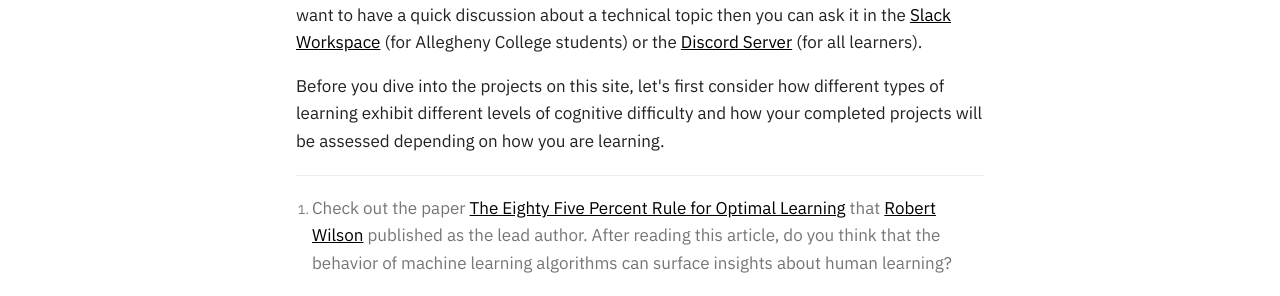
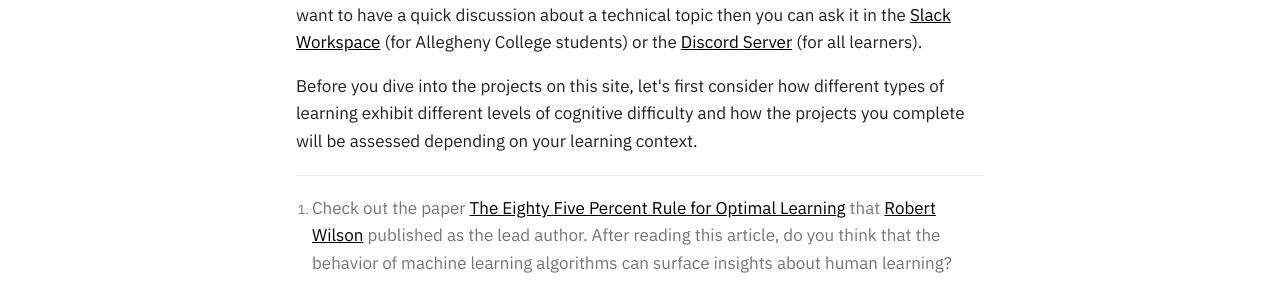
Before and after one commit to ProactiveProgrammers/www.proactiveprogrammers.com, an MkDocs documentation site: the page built from docs/proactive-learning/introduction-proactive-learning.md, in a window 1280 px wide and 1259 px high. Shown: the part 886-1182 px from the top of the window. Built offline with MkDocs 1.6.1 and Material for MkDocs 9.7.7, drawn with Linux system fonts in a browser that asks for light colours; comment, search, counter and statistics services are not loaded.

Commit message:
fix: Improve phrasing in last para of introduction-proactive-learning.md.

```diff
--- a/docs/proactive-learning/introduction-proactive-learning.md
+++ b/docs/proactive-learning/introduction-proactive-learning.md
@@ -38,7 +38,8 @@ Server](https://discord.gg/kjah8MFYbR) (for all learners).
 
 Before you dive into the projects on this site, let's first consider how
 different types of learning exhibit different levels of cognitive difficulty and
-how your completed projects will be assessed depending on how you are learning.
+how the projects you complete will be assessed depending on your learning
+context.
 
 [^1]: Check out the paper [The Eighty Five Percent Rule for Optimal
   Learning](https://www.nature.com/articles/s41467-019-12552-4) that [Robert
```
